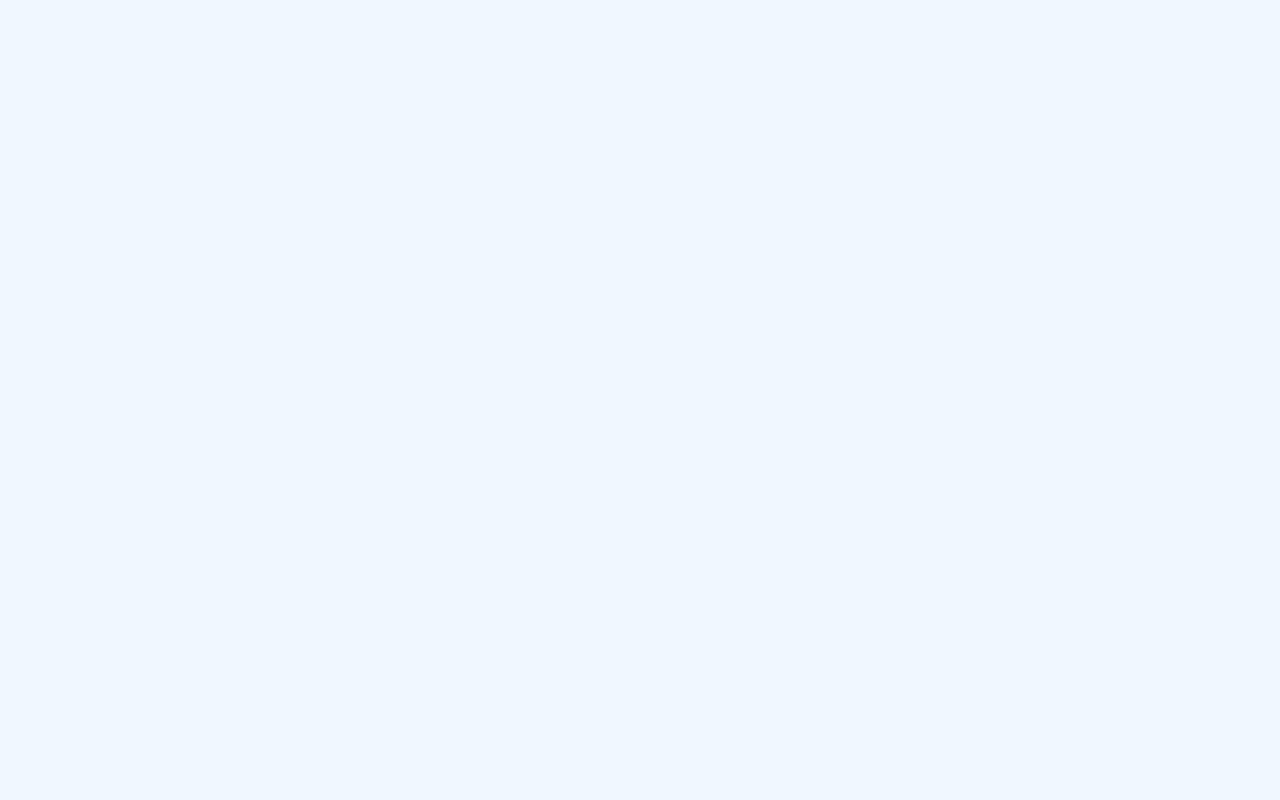
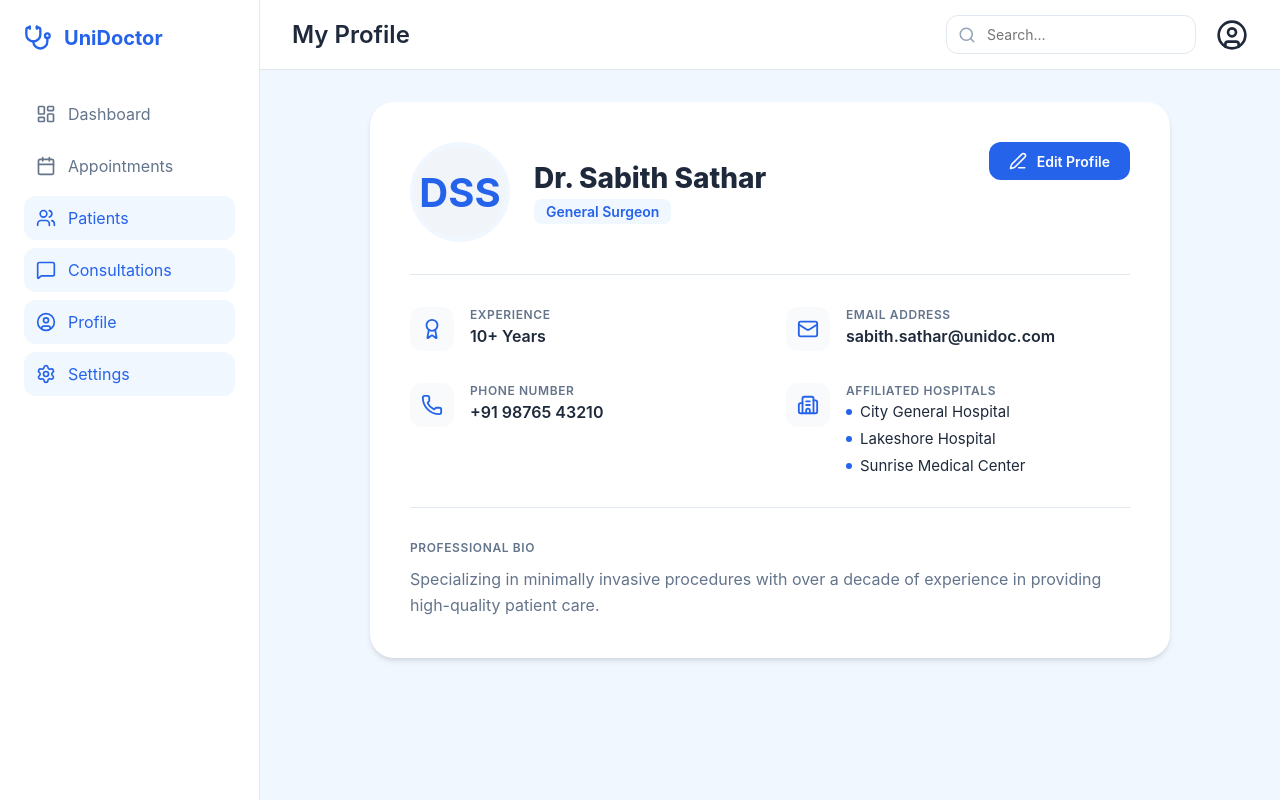
Before and after one commit to msabith7/unified-doctors-platform, a React (Vite) app: page /doctor-profile in a window 1280 px wide. Before the commit this address had no page. Built offline with nearby package versions, Linux system fonts and the light colour scheme.

Commit message:
doctor UI Doctor Profile Screen

```diff
--- a/src/App.tsx
+++ b/src/App.tsx
@@ -3,6 +3,7 @@ import Login from './pages/Login';
 import Register from './pages/Register';
 import DoctorDashboard from './pages/DoctorDashboard';
 import DoctorAppointments from './pages/DoctorAppointments';
+import DoctorProfile from './pages/DoctorProfile';
 import PatientDashboard from './pages/PatientDashboard';
 import AdminDashboard from './pages/AdminDashboard';
 import DoctorDetails from './pages/DoctorDetails';
@@ -17,6 +18,7 @@ function App() {
         <Route path="/register" element={<Register />} />
         <Route path="/doctor-dashboard" element={<DoctorDashboard />} />
         <Route path="/doctor-appointments" element={<DoctorAppointments />} />
+        <Route path="/doctor-profile" element={<DoctorProfile />} />
         <Route path="/patient-dashboard" element={<PatientDashboard />} />
         <Route path="/doctor/:id" element={<DoctorDetails />} />
         <Route path="/book-appointment/:id" element={<BookAppointment />} />
--- a/src/index.css
+++ b/src/index.css
@@ -1465,3 +1465,136 @@ td {
   border-color: var(--primary-blue);
   box-shadow: 0 0 0 4px rgba(37, 99, 235, 0.1);
 }
+
+/* Doctor Professional Profile Styles */
+.profile-card {
+  background: var(--white);
+  border-radius: 24px;
+  box-shadow: var(--shadow-md);
+  padding: 40px;
+  max-width: 800px;
+  margin: 0 auto;
+}
+
+.profile-section-header {
+  display: flex;
+  justify-content: space-between;
+  align-items: flex-start;
+  margin-bottom: 32px;
+}
+
+.doctor-profile-identity {
+  display: flex;
+  gap: 24px;
+  align-items: center;
+}
+
+.doctor-profile-avatar {
+  width: 100px;
+  height: 100px;
+  border-radius: 50%;
+  background: #f1f5f9;
+  display: flex;
+  align-items: center;
+  justify-content: center;
+  color: var(--primary-blue);
+  font-size: 2.5rem;
+  font-weight: 700;
+  border: 4px solid var(--bg-blue);
+}
+
+.doctor-info-text h2 {
+  font-size: 1.75rem;
+  font-weight: 800;
+  color: var(--text-dark);
+  margin-bottom: 4px;
+}
+
+.doctor-specialty-tag {
+  display: inline-block;
+  padding: 4px 12px;
+  background: var(--bg-blue);
+  color: var(--primary-blue);
+  border-radius: 8px;
+  font-weight: 600;
+  font-size: 0.875rem;
+}
+
+.profile-details-grid {
+  display: grid;
+  grid-template-columns: 1fr 1fr;
+  gap: 32px;
+  margin-top: 32px;
+  padding-top: 32px;
+  border-top: 1px solid var(--border);
+}
+
+.profile-info-block {
+  display: flex;
+  gap: 16px;
+}
+
+.info-icon-wrapper {
+  width: 44px;
+  height: 44px;
+  border-radius: 12px;
+  background: #f8fafc;
+  display: flex;
+  align-items: center;
+  justify-content: center;
+  color: var(--primary-blue);
+  flex-shrink: 0;
+}
+
+.info-content {
+  display: flex;
+  flex-direction: column;
+  gap: 4px;
+}
+
+.info-label {
+  font-size: 0.75rem;
+  text-transform: uppercase;
+  color: var(--text-muted);
+  font-weight: 600;
+  letter-spacing: 0.05em;
+}
+
+.info-value {
+  font-weight: 600;
+  color: var(--text-dark);
+  font-size: 1rem;
+}
+
+.hospital-list {
+  display: flex;
+  flex-direction: column;
+  gap: 8px;
+}
+
+.hospital-item {
+  display: flex;
+  align-items: center;
+  gap: 8px;
+  font-size: 0.9375rem;
+  color: var(--text-dark);
+}
+
+.hospital-item::before {
+  content: '';
+  width: 6px;
+  height: 6px;
+  background: var(--primary-blue);
+  border-radius: 50%;
+}
+
+@media (max-width: 640px) {
+  .profile-details-grid {
+    grid-template-columns: 1fr;
+  }
+
+  .profile-section-header {
+    flex-direction: column;
+    gap: 20px;
+  }
+}
--- a/src/pages/DoctorAppointments.tsx
+++ b/src/pages/DoctorAppointments.tsx
@@ -7,7 +7,8 @@ import {
     Settings,
     Clock,
     Check,
-    Search
+    Search,
+    UserCircle
 } from 'lucide-react';
 import Sidebar from '../components/Sidebar';
 import Header from '../components/Header';
@@ -37,6 +38,7 @@ const DoctorAppointments = () => {
         { icon: Calendar, label: 'Appointments', id: 'appointments', path: '/doctor-appointments' },
         { icon: Users, label: 'Patients', id: 'patients', path: '#' },
         { icon: MessageSquare, label: 'Consultations', id: 'consultations', path: '#' },
+        { icon: UserCircle, label: 'Profile', id: 'profile', path: '/doctor-profile' },
         { icon: Settings, label: 'Settings', id: 'settings', path: '#' },
     ];
 
--- a/src/pages/DoctorDashboard.tsx
+++ b/src/pages/DoctorDashboard.tsx
@@ -15,7 +15,8 @@ import {
     AlertTriangle,
     X,
     Check,
-    Stethoscope
+    Stethoscope,
+    UserCircle
 } from 'lucide-react';
 import Sidebar from '../components/Sidebar';
 import Header from '../components/Header';
@@ -37,6 +38,7 @@ const DoctorDashboard = () => {
         { icon: Calendar, label: 'Appointments', id: 'appointments', path: '/doctor-appointments' },
         { icon: Users, label: 'Patients', id: 'patients', path: '#' },
         { icon: MessageSquare, label: 'Consultations', id: 'consultations', path: '#' },
+        { icon: UserCircle, label: 'Profile', id: 'profile', path: '/doctor-profile' },
         { icon: Settings, label: 'Settings', id: 'settings', path: '#' },
     ];
 
--- /dev/null
+++ b/src/pages/DoctorProfile.tsx
@@ -0,0 +1,124 @@
+import {
+    LayoutDashboard,
+    Calendar,
+    Users,
+    MessageSquare,
+    Settings,
+    UserCircle,
+    Mail,
+    Phone,
+    Building2,
+    Award,
+    Edit3
+} from 'lucide-react';
+import Sidebar from '../components/Sidebar';
+import Header from '../components/Header';
+
+const DoctorProfile = () => {
+    // Mock data for the doctor profile
+    const doctorData = {
+        name: "Dr. Sabith Sathar",
+        specialization: "General Surgeon",
+        experience: "10+ Years",
+        email: "sabith.sathar@unidoc.com",
+        phone: "+91 98765 43210",
+        hospitals: [
+            "City General Hospital",
+            "Lakeshore Hospital",
+            "Sunrise Medical Center"
+        ],
+        bio: "Specializing in minimally invasive procedures with over a decade of experience in providing high-quality patient care."
+    };
+
+    const sidebarItems = [
+        { icon: LayoutDashboard, label: 'Dashboard', id: 'dashboard', path: '/doctor-dashboard' },
+        { icon: Calendar, label: 'Appointments', id: 'appointments', path: '/doctor-appointments' },
+        { icon: Users, label: 'Patients', id: 'patients', path: '#' },
+        { icon: MessageSquare, label: 'Consultations', id: 'consultations', path: '#' },
+        { icon: UserCircle, label: 'Profile', id: 'profile', path: '/doctor-profile' },
+        { icon: Settings, label: 'Settings', id: 'settings', path: '#' },
+    ];
+
+    return (
+        <div className="app-container">
+            <Sidebar items={sidebarItems} activeId="profile" />
+            <div className="main-wrapper">
+                <Header title="My Profile" />
+                <main className="content">
+                    <div className="profile-card">
+                        <div className="profile-section-header">
+                            <div className="doctor-profile-identity">
+                                <div className="doctor-profile-avatar">
+                                    {doctorData.name.split(' ').map(n => n[0]).join('')}
+                                </div>
+                                <div className="doctor-info-text">
+                                    <h2>{doctorData.name}</h2>
+                                    <span className="doctor-specialty-tag">{doctorData.specialization}</span>
+                                </div>
+                            </div>
+                            <button className="btn-primary" style={{ padding: '10px 20px', fontSize: '0.875rem' }}>
+                                <Edit3 size={18} />
+                                Edit Profile
+                            </button>
+                        </div>
+
+                        <div className="profile-details-grid">
+                            <div className="profile-info-block">
+                                <div className="info-icon-wrapper">
+                                    <Award size={22} />
+                                </div>
+                                <div className="info-content">
+                                    <div className="info-label">Experience</div>
+                                    <div className="info-value">{doctorData.experience}</div>
+                                </div>
+                            </div>
+
+                            <div className="profile-info-block">
+                                <div className="info-icon-wrapper">
+                                    <Mail size={22} />
+                                </div>
+                                <div className="info-content">
+                                    <div className="info-label">Email Address</div>
+                                    <div className="info-value">{doctorData.email}</div>
+                                </div>
+                            </div>
+
+                            <div className="profile-info-block">
+                                <div className="info-icon-wrapper">
+                                    <Phone size={22} />
+                                </div>
+                                <div className="info-content">
+                                    <div className="info-label">Phone Number</div>
+                                    <div className="info-value">{doctorData.phone}</div>
+                                </div>
+                            </div>
+
+                            <div className="profile-info-block">
+                                <div className="info-icon-wrapper">
+                                    <Building2 size={22} />
+                                </div>
+                                <div className="info-content">
+                                    <div className="info-label">Affiliated Hospitals</div>
+                                    <div className="hospital-list">
+                                        {doctorData.hospitals.map((hospital, index) => (
+                                            <div key={index} className="hospital-item">
+                                                {hospital}
+                                            </div>
+                                        ))}
+                                    </div>
+                                </div>
+                            </div>
+                        </div>
+
+                        <div style={{ marginTop: '32px', paddingTop: '32px', borderTop: '1px solid var(--border)' }}>
+                            <div className="info-label" style={{ marginBottom: '12px' }}>Professional Bio</div>
+                            <p style={{ color: 'var(--text-muted)', lineHeight: '1.6' }}>{doctorData.bio}</p>
+                        </div>
+                    </div>
+                </main>
+            </div>
+        </div>
+    );
+};
+
+export default DoctorProfile;
```
